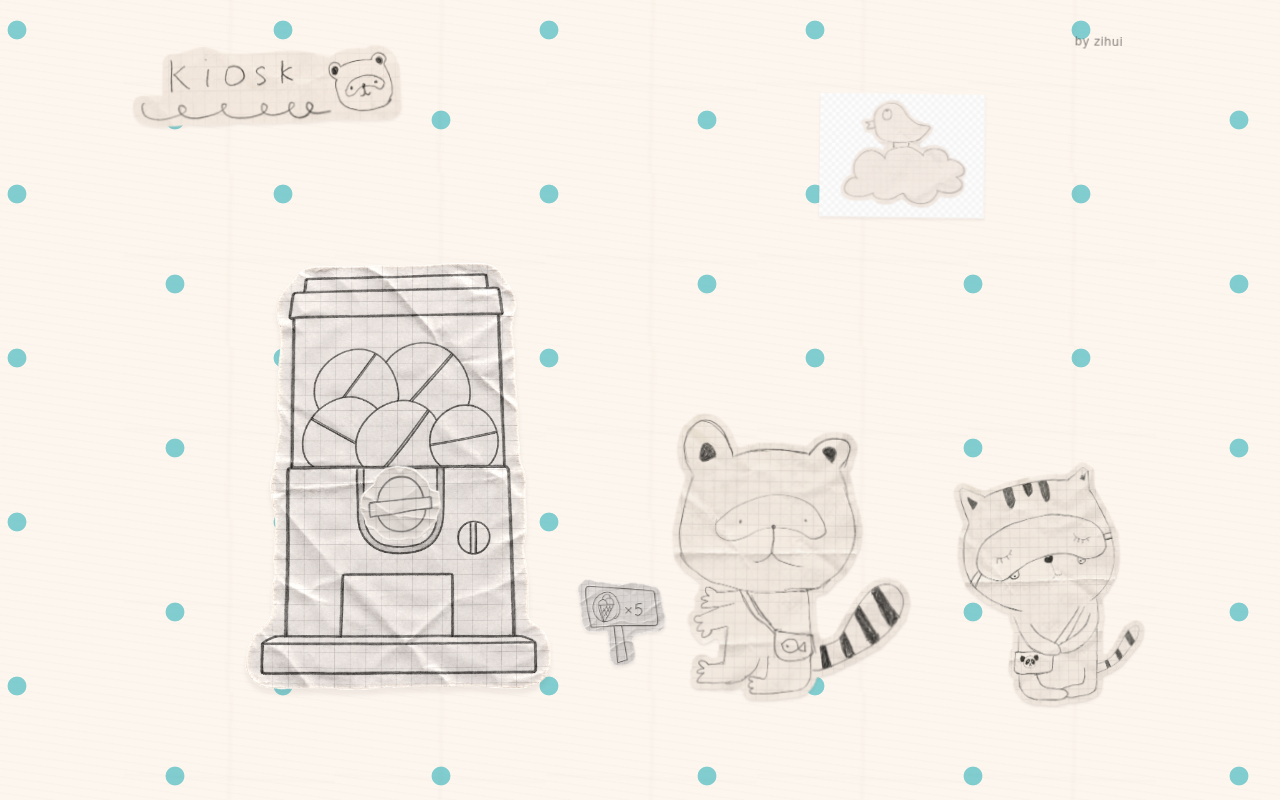
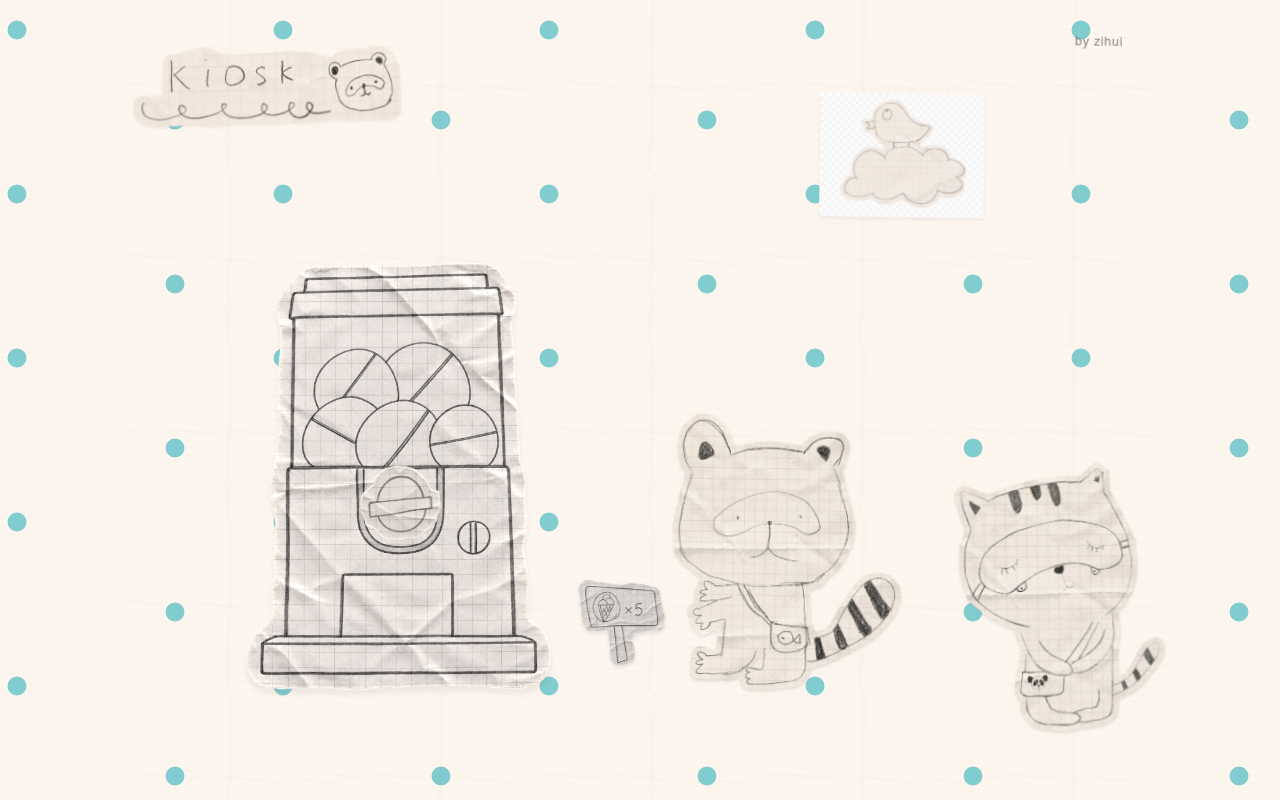
Before and after one commit to eclaircrumb/gachapon, a Next.js app in the folder gachapon/: page / in a window 1280 px wide. Built offline with nearby package versions, Linux system fonts and the light colour scheme.

Commit message:
Adjust raccoon and cat width in globals.css

```diff
--- a/gachapon/app/globals.css
+++ b/gachapon/app/globals.css
@@ -71,11 +71,11 @@ a { -webkit-tap-highlight-color: transparent; }
 .art-logo { top: 5.6%; left: 0.6%; width: 25.6%; }
 .art-bird { top: 11.2%; left: 67.2%; width: 15.8%; }
 .art-sign { top: 69.9%; left: 42.5%; width: 11.3%; }
-.art-raccoon { top: 50.9%; left: 52.5%; width: 23.8%; }
+.art-raccoon { top: 50.9%; left: 52.5%; width: 23.0%; }
 .art-cat {
   top: 57.0%;
   left: 80.5%;
-  width: 19%;
+  width: 21%;
   z-index: 2;
 }
 
```
